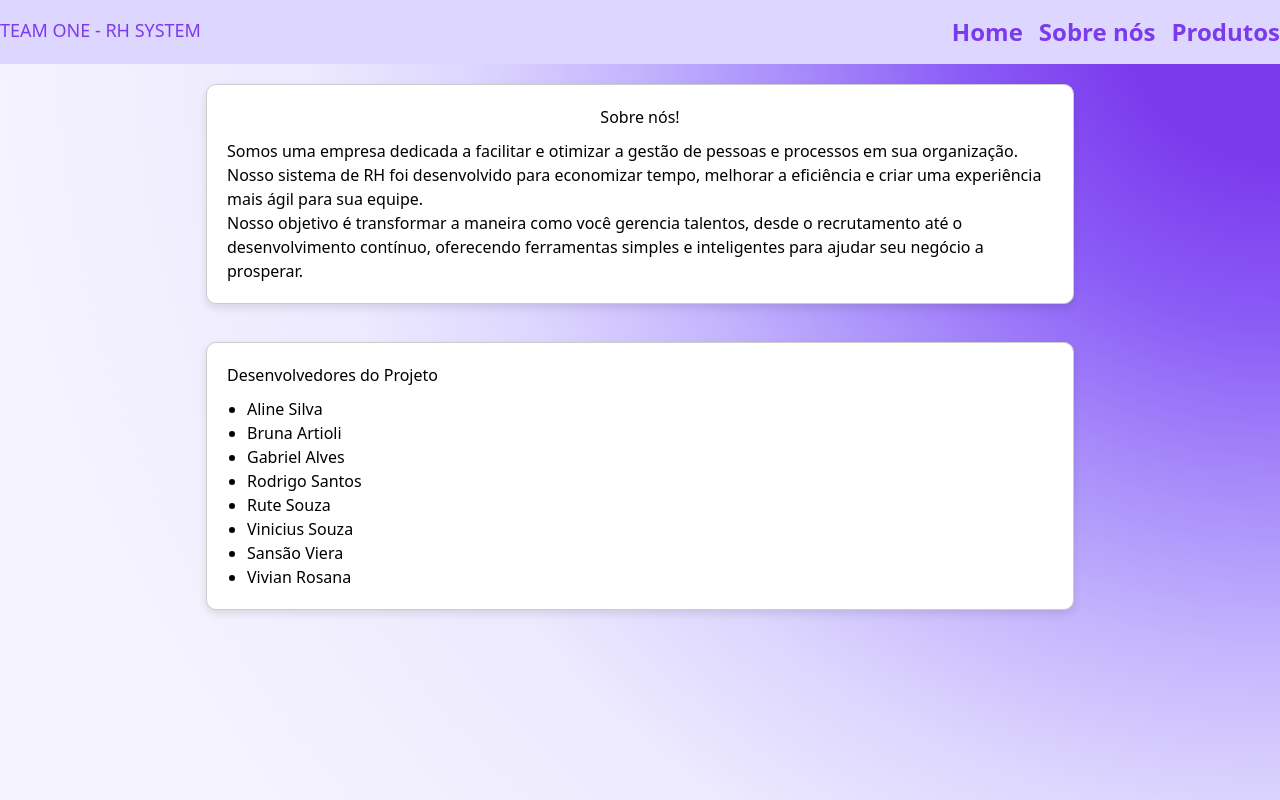
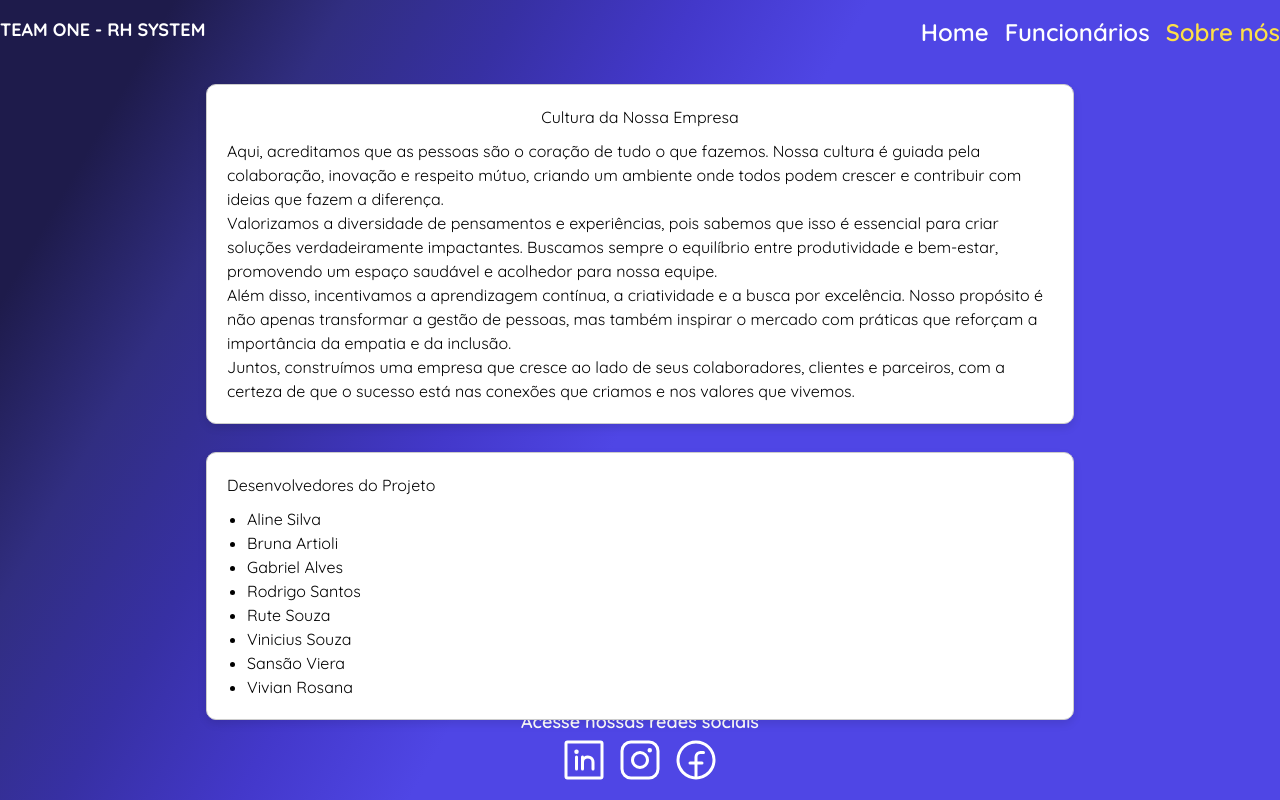
Before and after one commit to 1portodosporum/FrontendProjetoRH, a React (Vite) app: page /about in a window 1280 px wide. Shown: the top 800 px of the page. Built offline with nearby package versions, Linux system fonts and the light colour scheme.

Commit message:
:lipstick: Estilização

```diff
--- a/index.html
+++ b/index.html
@@ -1,14 +1,20 @@
 <!doctype html>
 <html lang="en">
+
 <head>
   <meta charset="UTF-8" />
   <link rel="icon" type="image/svg+xml" href="../frontend-projeto-rh/src/assets/icone-principal.webp" />
   <meta name="viewport" content="width=device-width, initial-scale=1.0" />
   <link href='https://unpkg.com/boxicons@2.1.4/css/boxicons.min.css' rel='stylesheet'>
+  <link rel="preconnect" href="https://fonts.googleapis.com">
+  <link rel="preconnect" href="https://fonts.gstatic.com" crossorigin>
+  <link href="https://fonts.googleapis.com/css2?family=Quicksand:wght@300..700&display=swap" rel="stylesheet">
   <title>RH System - Team One</title>
 </head>
+
 <body>
   <div id="root"></div>
   <script type="module" src="/src/main.tsx"></script>
 </body>
+
 </html>
--- a/src/App.tsx
+++ b/src/App.tsx
@@ -7,7 +7,6 @@ import Home from './pages/home/Home';
 import { BrowserRouter, Route, Routes } from 'react-router';
 import About from './pages/about/About';
 import FormFuncionario from './components/funcionarios/formfuncionarios/FormFuncionario';
-import Product from './pages/products/Product';
 import ListarFuncionarios from './components/funcionarios/listarfuncionarios/ListarFuncionarios';
 
 function App() {
@@ -15,12 +14,11 @@ function App() {
     <>
       <BrowserRouter>
         <Navbar />
-        <div className="min-h-[80vh]">
+        <div className="min-h-[75vh]">
           <Routes>
             <Route path="/" element={<Home />} />
             <Route path="/home" element={<Home />} />
             <Route path="/about" element={<About />} />
-            <Route path="/product" element={<Product />} />
             <Route path="/form" element={<FormFuncionario />} />
             <Route path="/list" element={<ListarFuncionarios />} />
           </Routes>
--- a/src/components/footer/Footer.tsx
+++ b/src/components/footer/Footer.tsx
@@ -6,16 +6,16 @@ function Footer() {
 
     return (
         <>
-            <div className="flex justify-center bg-violet-200 text-violet-600">
+            <div className="flex justify-center text-white">
                 <div className="container flex flex-col items-center py-4">
                     <p className='text-xl font-bold'>
                             Projeto RH - grupo 1 | Copyright: {data}
                         </p>
-                    <p className='text-lg font-thin'>Acesse nossas redes sociais</p>
+                    <p className='text-lg font-semibold'>Acesse nossas redes sociais</p>
                     <div className='flex gap-2'>
-                        <LinkedinLogo size={48} weight='thin' />
-                        <InstagramLogo size={48} weight='thin' />
-                        <FacebookLogo size={48} weight='thin' />
+                        <LinkedinLogo size={48} weight='regular' />
+                        <InstagramLogo size={48} weight='regular' />
+                        <FacebookLogo size={48} weight='regular' />
                     </div>
                 </div>
             </div>
--- a/src/components/funcionarios/formfuncionarios/FormFuncionario.tsx
+++ b/src/components/funcionarios/formfuncionarios/FormFuncionario.tsx
@@ -3,7 +3,7 @@ import "./FormFuncionario.css";
 const FormFuncionario = () => {
     return (
         <section className="container flex flex-col items-center justify-center mx-auto">
-            <h1 className="text-4xl text-center my-8">Formulario de Funcionario</h1>
+            <h1 className="text-4xl text-center my-8 text-white">Formulario de Funcionário</h1>
             <form className="w-1/2 flex flex-col gap-4">
                 <div className='input'>
                     <input type="text"  required/>
@@ -17,12 +17,12 @@ const FormFuncionario = () => {
                     <input type="text"  required/>
                     <label><i className='bx bxs-badge-dollar' ></i> Salario:</label>
                 </div>
-                <div className='flex flex-col gap-4'>
-                <label><i className='bx bxs-calendar' ></i> data adimissão:</label>
+                <div className='flex flex-col gap-4 '>
+                <label className = 'text-white font-semibold'><i className='bx bxs-calendar' ></i> data adimissão:</label>
                     <input type="date"  required/>
                 </div>
-                <div className="flex flex-col gap-4">
-                    <label><i className='bx bx-buildings'></i> Departamento:</label>
+                <div className="flex flex-col gap-4 ">
+                    <label className = 'text-white font-semibold'><i className='bx bx-buildings '></i> Departamento:</label>
                     <select name="departamento" id="departamento">
                         <option value="1">Departamento 1</option>
                         <option value="2">Departamento 2</option>
--- a/src/components/funcionarios/listarfuncionarios/ListarFuncionarios.tsx
+++ b/src/components/funcionarios/listarfuncionarios/ListarFuncionarios.tsx
@@ -3,7 +3,7 @@ import CardFuncionario from "../cardfuncionario/CardFuncionario";
 
 const ListarFuncionarios = () => {
     return (
-        <div className="min-h-screen bg-gray-100 flex items-center justify-center">
+        <div className="min-h-[75vh] flex items-center justify-center">
             <CardFuncionario funcionarios={funcionarios} />
         </div>
     );
--- a/src/components/navbar/Navbar.tsx
+++ b/src/components/navbar/Navbar.tsx
@@ -1,22 +1,29 @@
 import { Link } from 'react-router-dom';
 
 function Navbar() {
+
+  const getNavLinkClass = (path: string) => {
+    return location.pathname === path
+      ? "hover:underline text-yellow-300"
+      : "hover:underline"
+  }
+
   return (
     <>
       <div
         className="w-full flex justify-center py-4
-            			   text-violet-600 bg-violet-200">
-        <div className="container flex justify-between text-lg">
-          TEAM ONE - RH SYSTEM
-          <div className="flex gap-4">
-            <Link to="/home" className="text-2xl font-bold">
+            			   text-white ">
+        <div className="container flex justify-between text-lg font-bold">
+          <Link to="/">TEAM ONE - RH SYSTEM</Link>
+          <div className="flex gap-4 text-2xl font-semibold ">
+            <Link to="/home" className={getNavLinkClass("/home")}>
               Home
             </Link>
-            <Link to="/about" className="text-2xl font-bold">
+            <Link to="/list" className={getNavLinkClass("/funcionarios")}>
+              Funcionários
+            </Link>
+            <Link to="/about" className={getNavLinkClass("/about")}>
               Sobre nós
-            </Link>
-            <Link to="/product" className="text-2xl font-bold">
-              Produtos
             </Link>
           </div>
         </div>
--- a/src/index.css
+++ b/src/index.css
@@ -2,15 +2,25 @@
 @tailwind components;
 @tailwind utilities;
 
+*{
+  margin: 0;
+  padding: 0;
+  box-sizing: border-box;
+  font-family: "Quicksand", serif;
+}
+
+html, body {
+  width: 100vw;
+  min-height: 100vh;
+}
+
 body {
-  background: radial-gradient(
-    circle at top right,
-    #7c3aed 10%,
-    #8b5cf6 20%,
-    #a78bfa 30%,
-    #c4b5fd 40%,
-    #ddd6fe 50%,
-    #ede9fe 60%,
-    #f5f3ff 80%
+  background: linear-gradient(
+    120deg,
+    #1e1b4b 10%,
+    #312e81 20%,
+    #3730a3 30%,
+    #4338ca 40%,
+    #4f46e5 50%
   );
 }
--- a/src/pages/about/About.tsx
+++ b/src/pages/about/About.tsx
@@ -4,7 +4,7 @@ function About() {
       <div
         style={{
           width: '100vw',
-          height: '100vh',
+          height: '75vh',
           display: 'flex',
           flexDirection: 'column',
           justifyContent: 'flex-start',
@@ -30,18 +30,24 @@ function About() {
               marginTop: '0',
               marginBottom: '10px',
             }}>
-            Sobre nós!
+            Cultura da Nossa Empresa
           </h2>
           <p>
-            Somos uma empresa dedicada a facilitar e otimizar a gestão de pessoas e processos em sua
-            organização. Nosso sistema de RH foi desenvolvido para economizar tempo, melhorar a eficiência e
-            criar uma experiência mais ágil para sua equipe.
+            Aqui, acreditamos que as pessoas são o coração de tudo o que fazemos. Nossa cultura é guiada pela colaboração, inovação e respeito mútuo, criando um ambiente onde todos podem crescer e contribuir com ideias que fazem a diferença.
+
           </p>
           <p>
-            Nosso objetivo é transformar a maneira como você gerencia talentos, desde o recrutamento até o
-            desenvolvimento contínuo, oferecendo ferramentas simples e inteligentes para ajudar seu negócio a
-            prosperar.
+            Valorizamos a diversidade de pensamentos e experiências, pois sabemos que isso é essencial para criar soluções verdadeiramente impactantes. Buscamos sempre o equilíbrio entre produtividade e bem-estar, promovendo um espaço saudável e acolhedor para nossa equipe.
           </p>
+
+          <p>
+            Além disso, incentivamos a aprendizagem contínua, a criatividade e a busca por excelência. Nosso propósito é não apenas transformar a gestão de pessoas, mas também inspirar o mercado com práticas que reforçam a importância da empatia e da inclusão.
+          </p>
+
+          <p>
+            Juntos, construímos uma empresa que cresce ao lado de seus colaboradores, clientes e parceiros, com a certeza de que o sucesso está nas conexões que criamos e nos valores que vivemos.
+          </p>
+
         </div>
 
         <div
--- a/src/pages/home/Home.tsx
+++ b/src/pages/home/Home.tsx
@@ -1,22 +1,24 @@
+import { Link } from "react-router-dom"
+
 function Home() {
     return (
         <>
-            <div className="bg-gray-300/80 flex justify-center ">
+            <div className=" flex justify-center text-white">
                 <div className='container grid grid-cols-2 '>
                     <div className="flex flex-col gap-4 items-center justify-center py-4">
-                        <h2 className='text-5xl font-bold text-violet-600'>
+                        <h2 className='text-5xl font-bold'>
                             Team One! <br/>
 
                         </h2>
-                        <p className='text-xl text-gray-600'>
+                        <p className='text-xl '>
                             Clique aqui para cadastrar um funcionário
                         </p>
 
                         <div className="flex justify-around gap-4">
-                            <div className='rounded-xl text-gray-600
-                                            border-gray-600 border-solid border-2 py-2 px-4 '
+                            <div className='rounded-xl
+                                            border-white border-solid border-2 py-2 px-4 hover:bg-violet-600'
                                 >
-                                Cadastrar funcionário
+                                <Link to="/form">Cadastrar funcionário </Link>
                             </div>
                         </div>
                     </div>
--- a/src/pages/products/Product.tsx
+++ /dev/null
@@ -1,36 +0,0 @@
-import { Link } from 'react-router';
-
-function Product() {
-  return (
-    <>
-      <div>
-        <h1>Um titulo sobre produto</h1>
-        <p>Um texto sobre os produtos</p>
-      </div>
-
-      <div>
-        <div>
-          <h4 className="text-xl font-semibold">Cadastro de Funcionarios</h4>
-          <h5 className="text-gray-600">descrição</h5>
-          <div className="flex gap-4 mt-4">
-            <Link to="/form">
-              <button>Ver</button>
-            </Link>
-          </div>
-        </div>
-
-        <div>
-          <h4 className="text-xl font-semibold">Listar Funcionarios</h4>
-          <h5 className="text-gray-600">descrição</h5>
-          <div className="flex gap-4 mt-4">
-            <Link to="/list">
-              <button>Ver</button>
-            </Link>
-          </div>
-        </div>
-      </div>
-    </>
-  );
-}
-
-export default Product;
```
Lines whose indentation alone changed are shown as unchanged.
